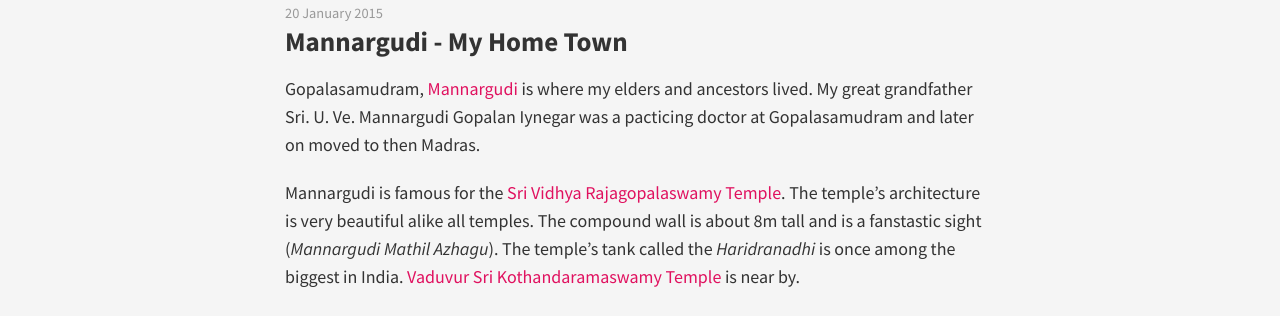
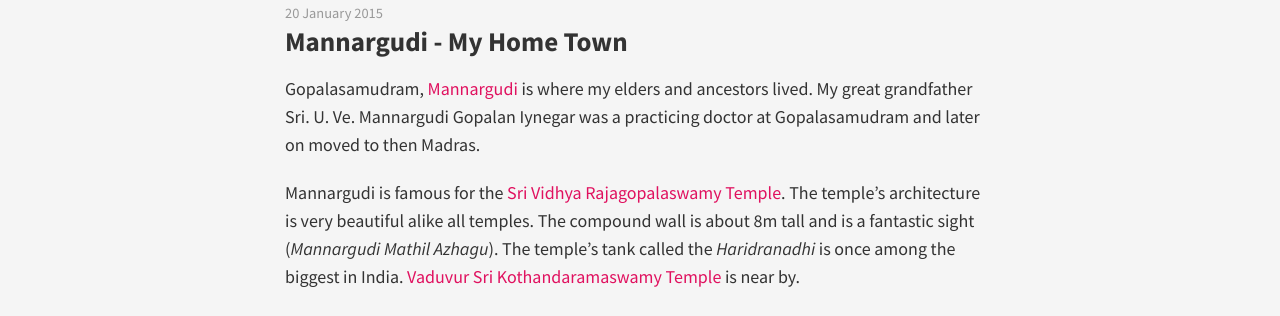
Before and after one commit to forkmsrini/forkmsrini.github.io-master, a Jekyll site: the page built from _posts/2015-01-20-myHomeTown.md, in a window 1280 px wide. Shown: the part 157-473 px from the top of the page. Built offline with Jekyll 4.4.1, drawn with Linux system fonts in a browser that asks for light colours; nearby versions of some CDN libraries; Markdown is read by kramdown in place of the engine named in the settings.

Commit message:
Update 2015-01-20-myHomeTown.md

```diff
--- a/_posts/2015-01-20-myHomeTown.md
+++ b/_posts/2015-01-20-myHomeTown.md
@@ -3,9 +3,9 @@ layout: post
 title: Mannargudi - My Home Town
 ---
 
-Gopalasamudram, [Mannargudi](http://en.wikipedia.org/wiki/Mannargudi) is where my elders and ancestors lived. My great grandfather Sri. U. Ve. Mannargudi Gopalan Iynegar was a pacticing doctor at Gopalasamudram and later on moved to then Madras.
+Gopalasamudram, [Mannargudi](http://en.wikipedia.org/wiki/Mannargudi) is where my elders and ancestors lived. My great grandfather Sri. U. Ve. Mannargudi Gopalan Iynegar was a practicing doctor at Gopalasamudram and later on moved to then Madras.
 
-Mannargudi is famous for the [Sri Vidhya Rajagopalaswamy Temple](http://en.wikipedia.org/wiki/Rajagopalaswamy_Temple,_Mannargudi). The temple's architecture is very beautiful alike all temples. The compound wall is about 8m tall and is a fanstastic sight (*Mannargudi Mathil Azhagu*). The temple's tank called the *Haridranadhi* is once among the biggest in India. [Vaduvur Sri Kothandaramaswamy Temple](https://sites.google.com/site/vaduvur/) is near by.
+Mannargudi is famous for the [Sri Vidhya Rajagopalaswamy Temple](http://en.wikipedia.org/wiki/Rajagopalaswamy_Temple,_Mannargudi). The temple's architecture is very beautiful alike all temples. The compound wall is about 8m tall and is a fantastic sight (*Mannargudi Mathil Azhagu*). The temple's tank called the *Haridranadhi* is once among the biggest in India. [Vaduvur Sri Kothandaramaswamy Temple](https://sites.google.com/site/vaduvur/) is near by.
 
 
 I wish to go back some day, and settle here for good.
```
